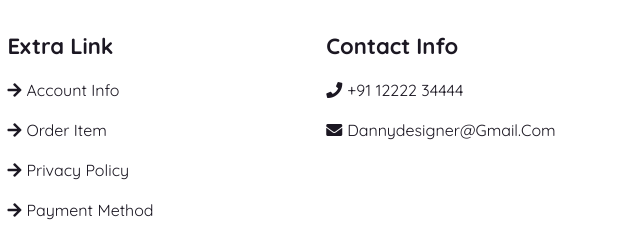
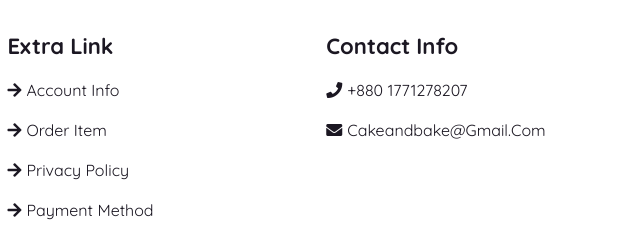
Before and after one commit to Hosain199/cake-and-bake, a plain HTML site: page index.html in a window 1280 px wide. Shown: the part 2763-3002 px from the top of the page, 640-1280 px from the left. Drawn offline with nearby package versions, Linux system fonts and the light colour scheme.

Commit message:
Add files via upload

```diff
--- a/index.html
+++ b/index.html
@@ -346,8 +346,8 @@
             </div>
             <div class="box">
                 <h3>Contact Info</h3>
-                <a href="#"> <i class="fas fa-phone"></i>+91 12222 34444</a>
-                <a href="#"> <i class="fas fa-envelope"></i>dannydesigner@gmail.com</a>
+                <a href="#"> <i class="fas fa-phone"></i>+880 1771278207</a>
+                <a href="#"> <i class="fas fa-envelope"></i>cakeandbake@gmail.com</a>
 
             </div>
 
```
